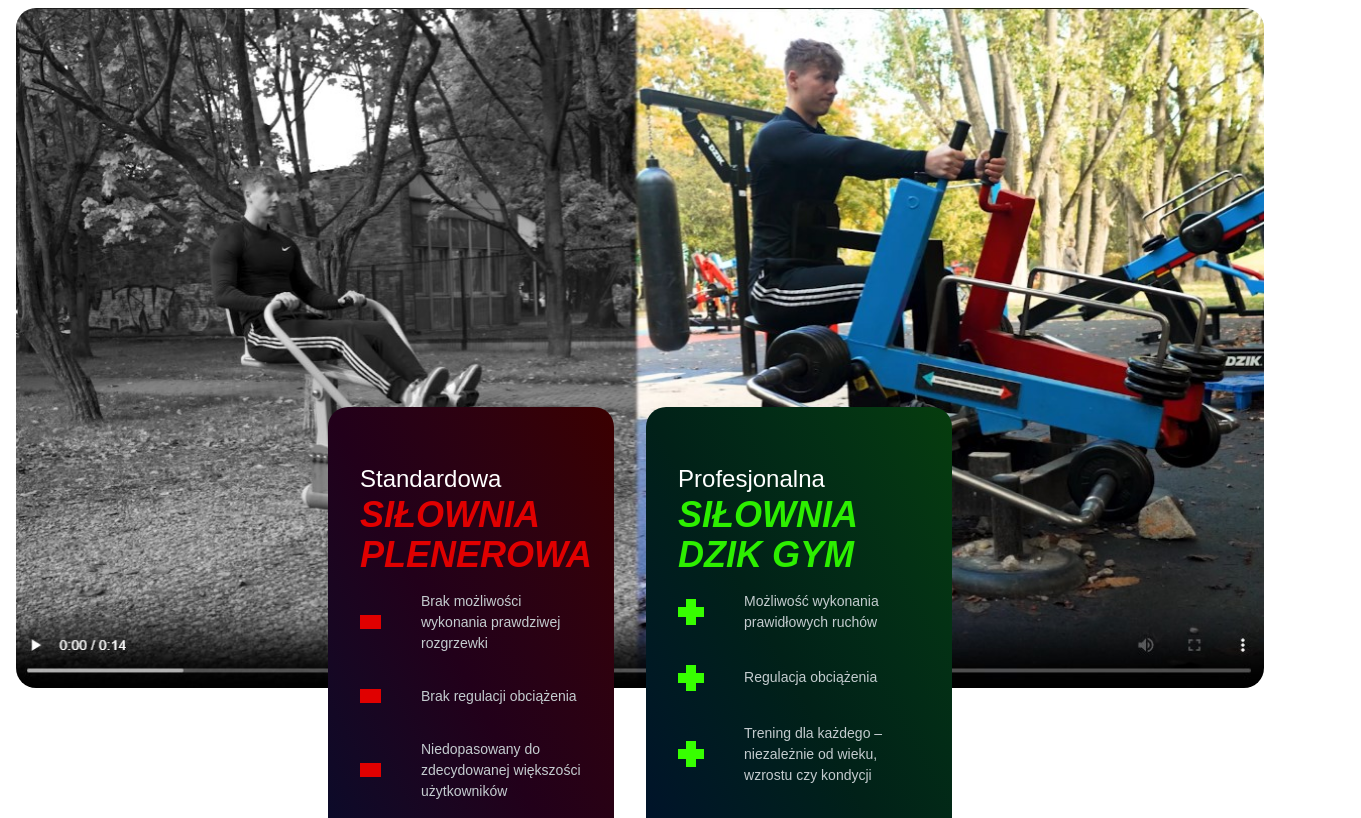
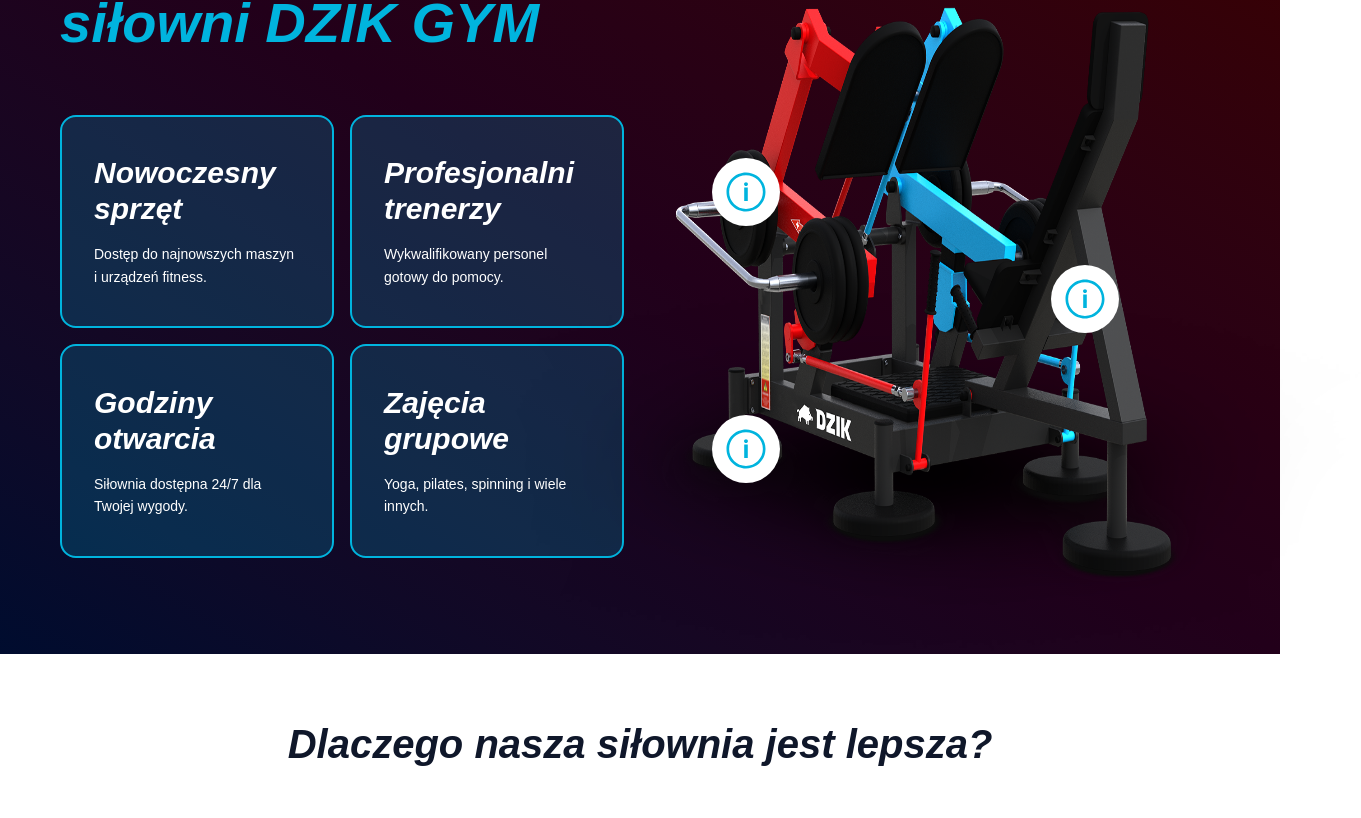
Before and after one commit to PanKarton/DZIKGYM, a Next.js app: page / in a window 1280 px wide. Shown: the part 1126-1944 px from the top of the page, 1361 px wide, since content can reach past the window. Built offline with nearby package versions, Linux system fonts and the light colour scheme; a web font is replaced by a local one.

Commit message:
finished section for desktop

```diff
--- a/src/app/globals.css
+++ b/src/app/globals.css
@@ -4,6 +4,7 @@
   --primary: #ffffff;
   --primaryHover: #f1f1f1;
   --offWhite: #c4cccf;
+  --offWhiteDarker: #949494;
   --secondary: #001139;
   --red: #e00000;
   --redHover: #990000;
@@ -46,9 +47,8 @@ body {
   .h2-footer {
     font-size: 2.5rem;
   }
-  .blue-red-gradient {
-  }
-
-  .blue-green-gradient {
+  .content-max-width {
+    width: min(100%, 90rem);
+    padding-inline: 3.75rem;
   }
 }
--- a/src/app/page.tsx
+++ b/src/app/page.tsx
@@ -1,10 +1,12 @@
 import Hero from "@/components/landing/Hero";
 import GymComparison from "@/components/layout/GymComparison/GymComparison";
+import GymFeatures from "@/components/layout/GymFeatures/GymFeatures";
 
 export default function Home() {
   return (
     <div>
       <Hero />
+      <GymFeatures />
       <GymComparison />
     </div>
   );
--- a/src/components/layout/BrandInfoSection/BrandInfoSection.tsx
+++ b/src/components/layout/BrandInfoSection/BrandInfoSection.tsx
@@ -4,8 +4,8 @@ import Link from "next/link";
 
 export default function BrandInfoSection() {
   return (
-    <div className="w-full  relative pl-62 pt-33 pb-21 clip-hero">
-      <div>
+    <div className="w-full  relative pt-33 pb-21 clip-hero flex items-center justify-center">
+      <div className="content-max-width">
         <div className="absolute inset-0 bg-black/80 z-[-1]" />
         <h2 className="h2-footer font-black italic mb-3">Marka DZIK</h2>
         <p className="text-sm/[1.5] font-light max-w-[33rem] mb-12 ">
--- a/src/components/layout/GymComparison/GymComparison.tsx
+++ b/src/components/layout/GymComparison/GymComparison.tsx
@@ -1,12 +1,12 @@
+import GradientBlueGreen from "@/components/ui/GradientBlueGreen";
+import GradientBlueRed from "@/components/ui/GradientBlueRed";
 import GreenPlus from "@/components/ui/GreenPlus";
 import RedMinus from "@/components/ui/RedMinus";
 import Image from "next/image";
 
 const styles = {
-  card: "bg-gradient-to-tr text-white gap-6 py-14 px-8 rounded-[20px] max-w-[26rem] overflow-hidden",
+  card: "text-white comp-card-width gap-6 py-14 px-8 rounded-[20px]  overflow-hidden w-full max-w-[26.25rem]",
   cardTitle: "uppercase italic text-left text-4xl font-black",
-  redGradient: "bg-gradient-to-tr from-[#000c2f] via-[#22001a] to-[#3b0000]",
-  greenGradient: "bg-gradient-to-tr from-[#000c2f] via-[#012118] to-[#063d0d]",
 };
 
 const normalGrymFeatures = [
@@ -25,26 +25,25 @@ const gymDzikFeatures = [
 
 export default function GymComparison() {
   return (
-    <section className="mx-auto px-4 pt-16 pb-100 text-center">
+    <section className="mx-auto px-4 pt-16 pb-100 text-center flex-center">
+      <div className="content-max-width">
         {/* Title */}
         <h2 className="text-2xl md:text-[2.5rem] font-black italic text-[#0f172a] mb-12">
           Dlaczego nasza siłownia jest lepsza?
         </h2>
 
         {/* Image Section */}
-      <div className="relative flex flex-col md:flex-row justify-center items-center gap-4">
+        <div className="relative flex flex-col md:flex-row justify-center items-center gap-4 ">
           {/* Background Image Comparison */}
-        <div className="w-full max-w-[1320px] relative aspect-[1230/670] rounded-[20px] overflow-hidden">
+          <div className="w-full relative aspect-[1230/670] rounded-[20px] overflow-hidden">
             <Image src="/gym-comp-placeholder.jpg" alt="Gym comparison" fill />
           </div>
 
           {/* Info Cards */}
-        <div className="absolute bottom-0 left-1/2 -translate-x-1/2 translate-y-1/2 flex flex-row gap-8 ">
+          <div className="absolute bottom-0 left-1/2 -translate-x-1/2 translate-y-1/2 flex flex-row gap-8 w-full max-w-[51rem]">
             {/* Standard Gym */}
             <div className={` relative  ${styles.card}`}>
-            <div
-              className={`absolute inset-0  z-[-1] ${styles.redGradient}`}
-            ></div>
+              <GradientBlueRed />
               <h3 className="text-left text-2xl text-(--primary) font-medium">
                 Standardowa
               </h3>
@@ -66,9 +65,7 @@ export default function GymComparison() {
 
             {/* Dzik Gym */}
             <div className={`relative ${styles.card}`}>
-            <div
-              className={`absolute inset-0  z-[-1] ${styles.greenGradient}`}
-            ></div>
+              <GradientBlueGreen />
               <h3 className="text-left text-2xl text-(--primary) font-medium">
                 Profesjonalna
               </h3>
@@ -88,6 +85,7 @@ export default function GymComparison() {
             </div>
           </div>
         </div>
+      </div>
     </section>
   );
 }
--- /dev/null
+++ b/src/components/layout/GymFeatures/GymFeatures.tsx
@@ -0,0 +1,98 @@
+import GradientBlueRed from "@/components/ui/GradientBlueRed";
+import InfoBubble from "@/components/ui/InfoBubble";
+import Image from "next/image";
+
+const gymFeaturesData = [
+  {
+    feature: "Nowoczesny sprzęt",
+    description: "Dostęp do najnowszych maszyn i urządzeń fitness.",
+  },
+  {
+    feature: "Profesjonalni trenerzy",
+    description: "Wykwalifikowany personel gotowy do pomocy.",
+  },
+  {
+    feature: "Godziny otwarcia",
+    description: "Siłownia dostępna 24/7 dla Twojej wygody.",
+  },
+  {
+    feature: "Zajęcia grupowe",
+    description: "Yoga, pilates, spinning i wiele innych.",
+  },
+];
+
+const machineFeaturesData = [
+  {
+    textSmall: "Regulowane obciążenie nawet do",
+    textBold: "220kg",
+    top: "10%",
+    left: "10%",
+    isLeft: false,
+  },
+  {
+    textSmall: "Regulowane",
+    textBold: "Obciążenie",
+    top: "35%",
+    left: "70%",
+    isLeft: true,
+  },
+  {
+    textSmall: "Ergonomiczny",
+    textBold: "Design",
+    top: "70%",
+    left: "10%",
+    isLeft: false,
+  },
+];
+
+export default function GymFeatures() {
+  return (
+    <section className="relative flex items-center justify-center py-24">
+      <div className="content-max-width">
+        <GradientBlueRed />
+        <h2 className="text-(--blue) font-black text-[3.5rem] leading-[1] italic mb-16">
+          Głowne cechy <br /> siłowni DZIK GYM
+        </h2>
+        <div className="grid grid-cols-2 gap-8">
+          <div className="grid grid-cols-2 grid-rows-2 gap-4">
+            {gymFeaturesData.map(({ feature, description }, index) => (
+              <div
+                key={index}
+                className="rounded-2xl border-[2px] border-(--blue) bg-(--blue)/20 text-(--primary) flex-col flex-center aspect-[314/245]  p-8"
+              >
+                <h3 className="text-3xl font-black italic mb-4">{feature}</h3>
+                <p className="font-thin text-sm leading-relaxed">
+                  {description}
+                </p>
+              </div>
+            ))}
+          </div>
+          <div className=" relative aspect-[796/606]">
+            <Image
+              src="/gym-machine.png"
+              alt="Gym Machine"
+              fill
+              className="scale-[1.5]"
+            />
+
+            {machineFeaturesData.map(
+              ({ textSmall, textBold, top, left, isLeft }, index) => (
+                <div
+                  key={index}
+                  className={`absolute aspect-square w-17 cursor-pointer`}
+                  style={{ top, left }}
+                >
+                  <InfoBubble
+                    textSmall={textSmall}
+                    textBold={textBold}
+                    isLeft={isLeft}
+                  />
+                </div>
+              )
+            )}
+          </div>
+        </div>
+      </div>
+    </section>
+  );
+}
--- /dev/null
+++ b/src/components/ui/GradientBlueGreen.tsx
@@ -0,0 +1,7 @@
+export default function GradientBlueRed() {
+  return (
+    <div
+      className={`absolute inset-0  z-[-1] bg-gradient-to-tr from-[#000c2f] via-[#012118] to-[#063d0d]`}
+    ></div>
+  );
+}
--- /dev/null
+++ b/src/components/ui/GradientBlueRed.tsx
@@ -0,0 +1,7 @@
+export default function GradientBlueRed() {
+  return (
+    <div
+      className={`absolute inset-0  z-[-1] bg-gradient-to-tr from-[#000c2f] via-[#22001a] to-[#3b0000]`}
+    ></div>
+  );
+}
--- /dev/null
+++ b/src/components/ui/InfoBubble.tsx
@@ -0,0 +1,39 @@
+import { IoIosInformationCircleOutline } from "react-icons/io";
+
+const styles = {
+  bubble: {
+    animationStyles:
+      "opacity-0 scale-95 group-hover:scale-100 group-hover:opacity-100 transition-all duration-200 ease-out pointer-events-none group-hover:pointer-events-auto",
+  },
+  leftTranslate: "left-full -translate-x-full",
+  rightTranslate: "left-0",
+  leftPadding: "pl-[4.25rem] pr-12",
+  rightPadding: "pl-12 pr-[4.25rem]",
+};
+
+export default function InfoBubble({
+  textSmall,
+  textBold,
+  isLeft,
+}: Readonly<{ textSmall?: string; textBold?: string; isLeft?: boolean }>) {
+  return (
+    <div className="relative bg-(--primary) text-(--blue) text-5xl flex-center aspect-square rounded-full group z-[2]">
+      <IoIosInformationCircleOutline />
+      {/* Hover bubble */}
+      <div
+        className={`absolute top-1/2 -translate-y-1/2  z-[-1] min-w-max  ${
+          styles.bubble.animationStyles
+        } ${isLeft ? styles.leftTranslate : styles.rightTranslate}`}
+      >
+        <div
+          className={`bg-(--primary) py-6 rounded-full shadow-xl flex-col flex-left text-left ${
+            isLeft ? styles.rightPadding : styles.leftPadding
+          }`}
+        >
+          <div className="text-(--offWhiteDarker) text-sm ">{textSmall}</div>
+          <div className="font-bold text-(--blue) text-2xl">{textBold}</div>
+        </div>
+      </div>
+    </div>
+  );
+}
```
Also changed, not shown: public/gym-machine.png (added). Lines whose indentation alone changed are shown as unchanged.
